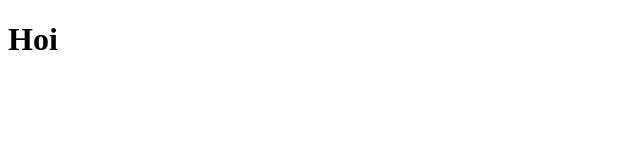
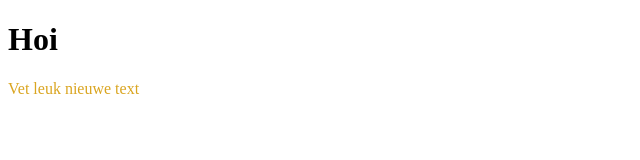
Before and after one commit to AadOfzo/gitworkshop-2022, a plain HTML site: page Index.html in a window 1280 px wide. Shown: the whole page, without its empty margins (0-640 px from the left). Drawn offline with Linux system fonts and the light colour scheme.

Commit message:
Tweede opzet

```diff
--- a/Index.html
+++ b/Index.html
@@ -7,5 +7,6 @@
 </head>
 <body>
     <h1>Hoi</h1>
+    <p>Vet leuk nieuwe text</p>
 </body>
 </html>
--- a/Styles.css
+++ b/Styles.css
@@ -0,0 +1,3 @@
+p {
+    color: goldenrod;
+}
```
